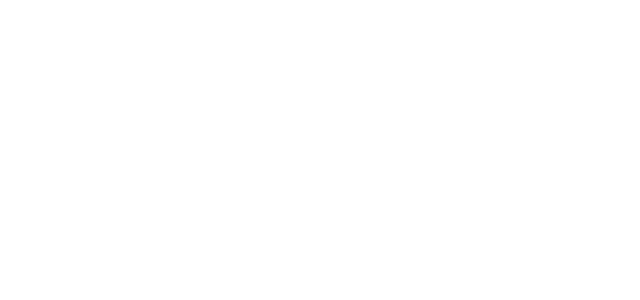
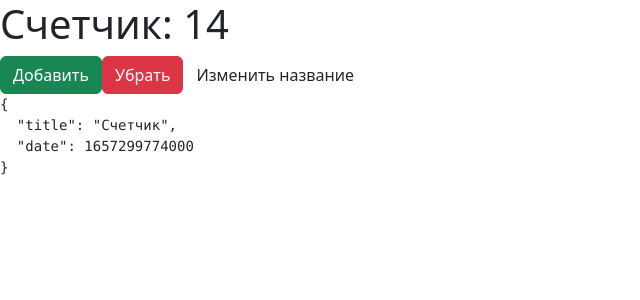
Before and after one commit to Callisto7/Filtration, a React (Create React App) app: page / in a window 1280 px wide. Shown: the top 300 px of the page, without its empty margins (0-640 px from the left). Built offline with nearby package versions, Linux system fonts and the light colour scheme.

Commit message:
Hooks State

```diff
--- a/src/App.js
+++ b/src/App.js
@@ -1,11 +1,12 @@
-import React, { useState } from 'react';
+import React from 'react';
+import State from './Hooks/State';
 
 function App() {
   return (
-    <div>
-
+    <div >
+      <State />
     </div>
   );
 }
 
-export default App;
+export default App
--- a/src/Hooks/state.js
+++ b/src/Hooks/state.js
@@ -6,7 +6,7 @@
   //Вычислительная функция
 }
 
-function App() {
+function State() {
   // const [counter, setCounter]  = useState(0) //Создание состояния
   const [counter, setCounter]  = useState(() => {
     return computeInitialCounter()
@@ -57,4 +57,4 @@
   );
 }
 
-export default App;
+export default State;
```
